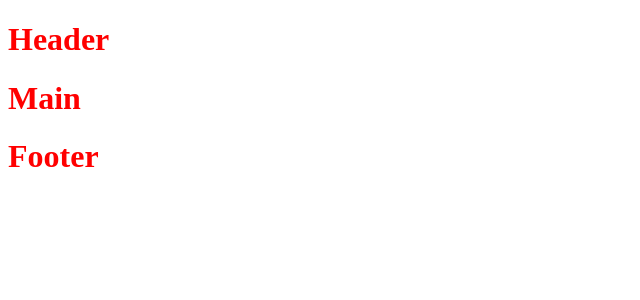
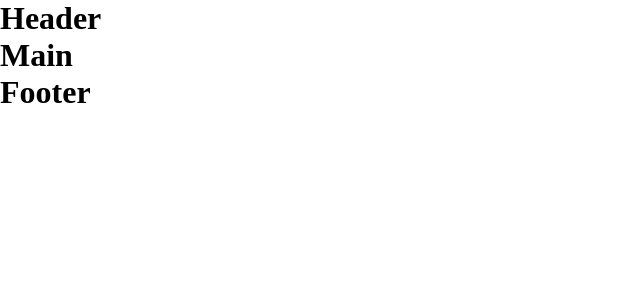
Before and after one commit to DanielMarella/vite-comics, a Vue app: page / in a window 1280 px wide. Shown: the top 300 px of the page, without its empty margins (0-640 px from the left). Built offline with nearby package versions, Linux system fonts and the light colour scheme.

Commit message:
add the reset and some general class of header

```diff
--- a/src/styles/general.scss
+++ b/src/styles/general.scss
@@ -1,3 +1,23 @@
-h1{
-    color: red;
+// Reset
+*{
+    margin: 0;
+    padding: 0;
+    box-sizing: border-box;
 }
+
+ul{
+    list-style-type: none;
+}
+
+
+
+.head-logo,
+.head-nav{
+    margin: 0 auto;
+}
+
+.head-logo li,
+.head-nav li{
+    border: 2px solid red;
+
+}
```
